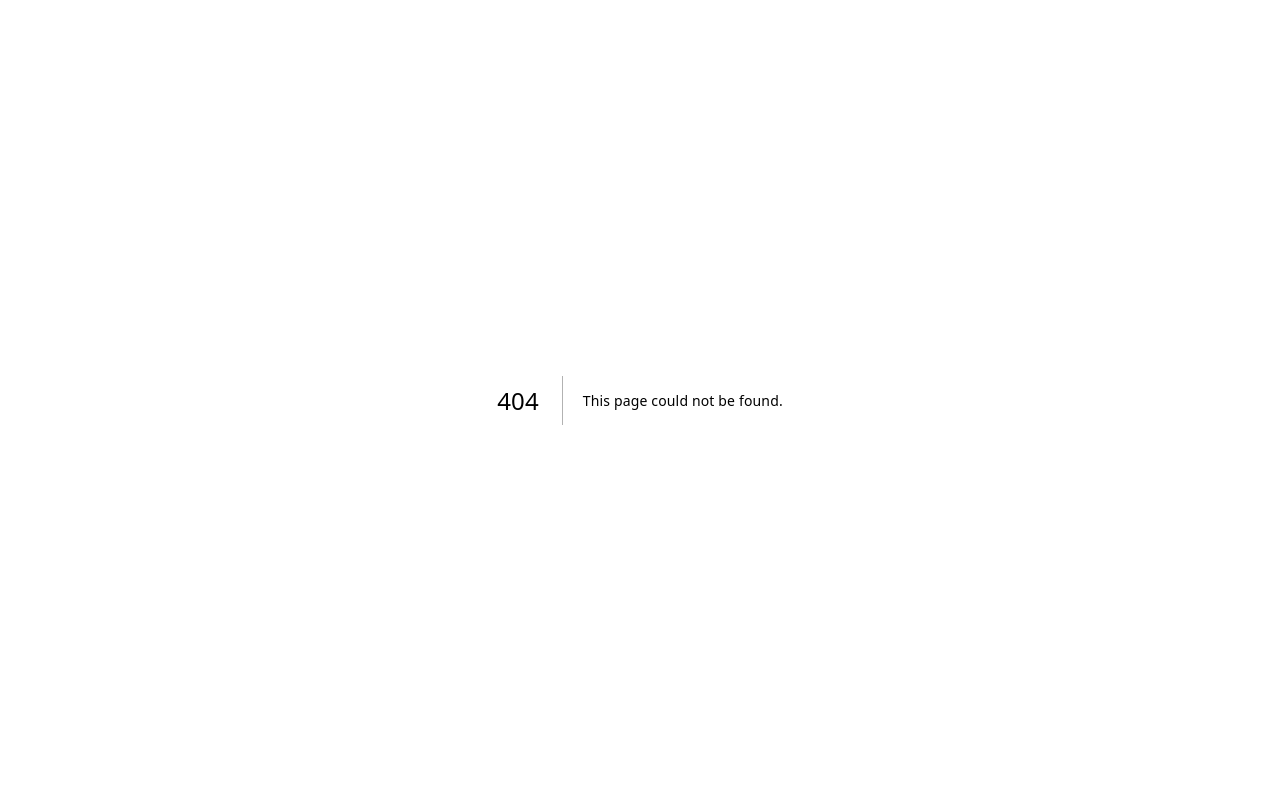
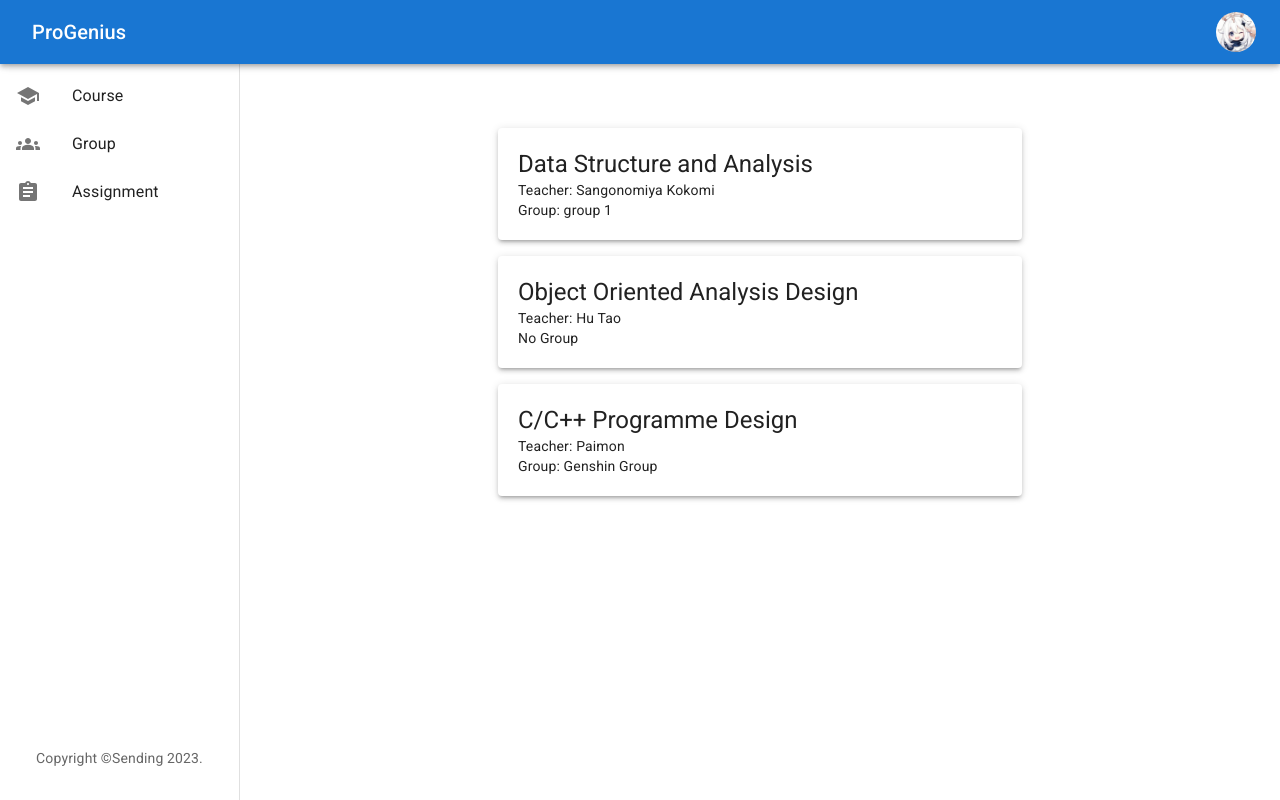
Before and after one commit to SUSTechOOAD2023/OOAD-FrontEnd, a Next.js app: page /dashboard/course in a window 1280 px wide. Before the commit this address had no page. Built offline with nearby package versions, Linux system fonts and the light colour scheme.

Commit message:
add course page

```diff
--- /dev/null
+++ b/src/app/dashboard/course/page.tsx
@@ -0,0 +1,76 @@
+'use client'
+import React from 'react';
+import { Container, Box, Grid, Paper, Typography } from '@mui/material';
+import { useRouter } from 'next/navigation'; // Corrected import statement
+
+const CourseCard = ({ course }) => {
+  const { courseName, teacher, group } = course;
+
+  const cardStyle = {
+    padding: "20px",
+    backgroundColor: "white"
+  };
+
+  return (
+    <Paper elevation={3} sx={cardStyle}>
+      <Typography variant="h5" component="h2">
+        {courseName}
+      </Typography>
+      <Typography variant="body2">
+        Teacher: {teacher}
+      </Typography>
+      <Typography variant="body2">
+        {`${AdaptComponent(group)}`}
+      </Typography>
+    </Paper>
+  );
+};
+
+export default function CoursePage() {
+  const router = useRouter();
+  const courses = [
+    {
+      courseName: "Data Structure and Analysis",
+      teacher: "Sangonomiya Kokomi",
+      group: "group 1"
+    },
+    {
+      courseName: "Object Oriented Analysis Design",
+      teacher: "Hu Tao",
+      group: null
+    },
+    {
+        courseName: "C/C++ Programme Design",
+        teacher: "Paimon",
+        group: "Genshin Group"
+      },
+    // Add more courses here
+  ];
+
+  return (
+    <Container component="main" maxWidth="xs" sx={{ minWidth:"55%" }}>
+      <Box
+        sx={{
+          marginTop: 8,
+          display: "flex",
+          flexDirection: "column",
+          alignItems: "center",
+        }}
+      >
+        <Grid container spacing={2} alignItems="center">
+          {courses.map((course, index) => (
+            <Grid item xs={12} key={index}>
+              <Box onClick={() => router.push(`/dashboard/course/${course.courseName}`)} sx={{ cursor: "pointer" }}>
+                <CourseCard course={course} />
+              </Box>
+            </Grid>
+          ))}
+        </Grid>
+      </Box>
+    </Container>
+  );
+}
+
+function AdaptComponent(group: string): string {
+    return (group === null ? 'No Group' : `Group: ${group}`);
+  }
```
